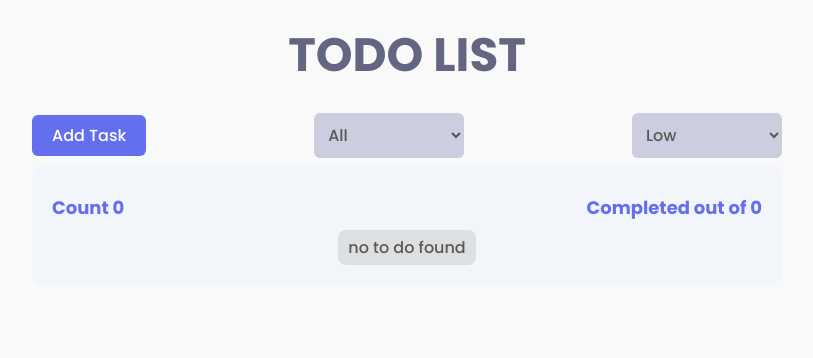
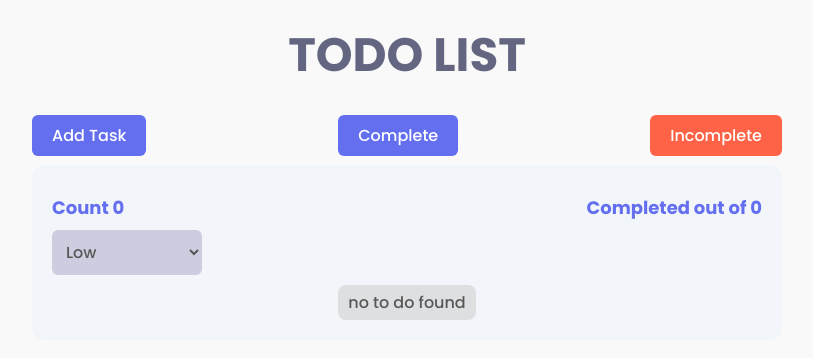
Before and after one commit to kaziahosunhabibripon/todolist-task, a React (Vite) app: page / in a window 1280 px wide. Shown: the top 358 px of the page, without its empty margins (233-1046 px from the left). Built offline with nearby package versions, Linux system fonts and the light colour scheme.

Commit message:
change the ui combination for button

```diff
--- a/src/components/TaskList/Task.jsx
+++ b/src/components/TaskList/Task.jsx
@@ -1,27 +1,21 @@
-import React, { useState } from "react";
-import { useSelector } from "react-redux";
+import React from "react";
+import { useSelector, useDispatch } from "react-redux";
 import SingleTask from "./SingleTask";
 import styles from "../../styles/modules/app.module.scss";
+import style from "../../styles/modules/button.module.scss";
 import { motion, AnimatePresence } from "framer-motion";
+import { updateFilterPriority } from "../../Redux/slices/todoSlice";
 const Task = () => {
   const todoList = useSelector(state => state.todo.todoList);
+  const filterPriority = useSelector(state => state.todo.filterPriority);
 
-  const filterStatus = useSelector(state => state.todo.filterStatus);
-  const filterPriority = useSelector(state => state.todo.filterPriority);
-  const sortedTodoList = [...todoList];
-  sortedTodoList.sort((a, b) => new Date(b.time) - new Date(a.time));
-
-  const filteredTodoList = sortedTodoList.filter(item => {
-    if (filterStatus === "all") {
-      return true;
-    }
-
-    return item.status === filterStatus;
-  });
-
-  const filteredPriorityList = sortedTodoList.filter(item => {
+  const dispatch = useDispatch();
+  const updatePriority = e => {
+    dispatch(updateFilterPriority(e.target.value));
+  };
+  const filteredPriorityList = todoList.filter(item => {
     if (filterPriority === "low") {
-      return true;
+      return item.priority === "low";
     }
     return item.priority === filterPriority;
   });
@@ -53,9 +47,20 @@ const Task = () => {
         <h1>Count {todoList.length}</h1>
         <h1>Completed out of {todoList.length}</h1>
       </div>
+      <select
+        value={filterPriority}
+        onChange={updatePriority}
+        className={`${style.button} ${style["button__select"]}`}
+        style={{ marginBottom: "10px", display: "block" }}
+      >
+        <option value="low">Low</option>
+        <option value="medium">Medium</option>
+        <option value="high">High</option>
+      </select>
+
       <AnimatePresence>
-        {filteredTodoList && filteredTodoList.length > 0 ? (
-          filteredTodoList.map((todo, id) => {
+        {filteredPriorityList && filteredPriorityList.length > 0 ? (
+          filteredPriorityList.map((todo, id) => {
             return <SingleTask key={id} todo={todo} />;
           })
         ) : (
@@ -64,11 +69,6 @@ const Task = () => {
           </motion.p>
         )}
       </AnimatePresence>
-      {/* {filteredPriorityList && filteredPriorityList.length > 0
-        ? filteredPriorityList.map((todo, id) => {
-            return <SingleTask key={id} todo={todo} />;
-          })
-        : "no to do found"} */}
     </motion.div>
   );
 };
--- a/src/components/Title/TaskTitle.jsx
+++ b/src/components/Title/TaskTitle.jsx
@@ -5,23 +5,12 @@ import TodoModal from "../Modal/TodoModal";
 
 import Task from "../TaskList/Task";
 import styles from "../../styles/modules/button.module.scss";
-import {
-  updateFilterStatus,
-  updateFilterPriority,
-} from "../../Redux/slices/todoSlice";
+
 const TaskTitle = () => {
   const [modalShow, setModalShow] = useState(false);
-  const filterStatus = useSelector(state => state.todo.filterStatus);
-  const filterPriority = useSelector(state => state.todo.filterPriority);
+
+  const todoList = useSelector(state => state.todo.todoList);
   const dispatch = useDispatch();
-
-  const updatePriority = e => {
-    dispatch(updateFilterPriority(e.target.value));
-  };
-
-  const updateFilter = e => {
-    dispatch(updateFilterStatus(e.target.value));
-  };
 
   return (
     <div className={style.app__wrapper}>
@@ -35,28 +24,20 @@ const TaskTitle = () => {
         >
           Add Task
         </button>
-        {/* status section */}
 
-        <select
-          id="status"
-          value={filterStatus}
-          onChange={updateFilter}
-          className={`${styles.button} ${styles["button__select"]}`}
+        <button
+          className={`${styles.button} ${styles["button--primary"]}`}
+          value="complete"
         >
-          <option value="all">All</option>
-          <option value="complete">Complete</option>
-          <option value="incomplete">Incomplete</option>
-        </select>
-        {/* priority section */}
-        <select
-          value={filterPriority}
-          onChange={updatePriority}
-          className={`${styles.button} ${styles["button__select"]}`}
+          Complete
+        </button>
+        <button
+          className={styles.button}
+          style={{ backgroundColor: "tomato", color: "white" }}
+          value="incomplete"
         >
-          <option value="low">Low</option>
-          <option value="medium">Medium</option>
-          <option value="High">High</option>
-        </select>
+          Incomplete
+        </button>
       </div>
       <Task />
       <TodoModal
```
